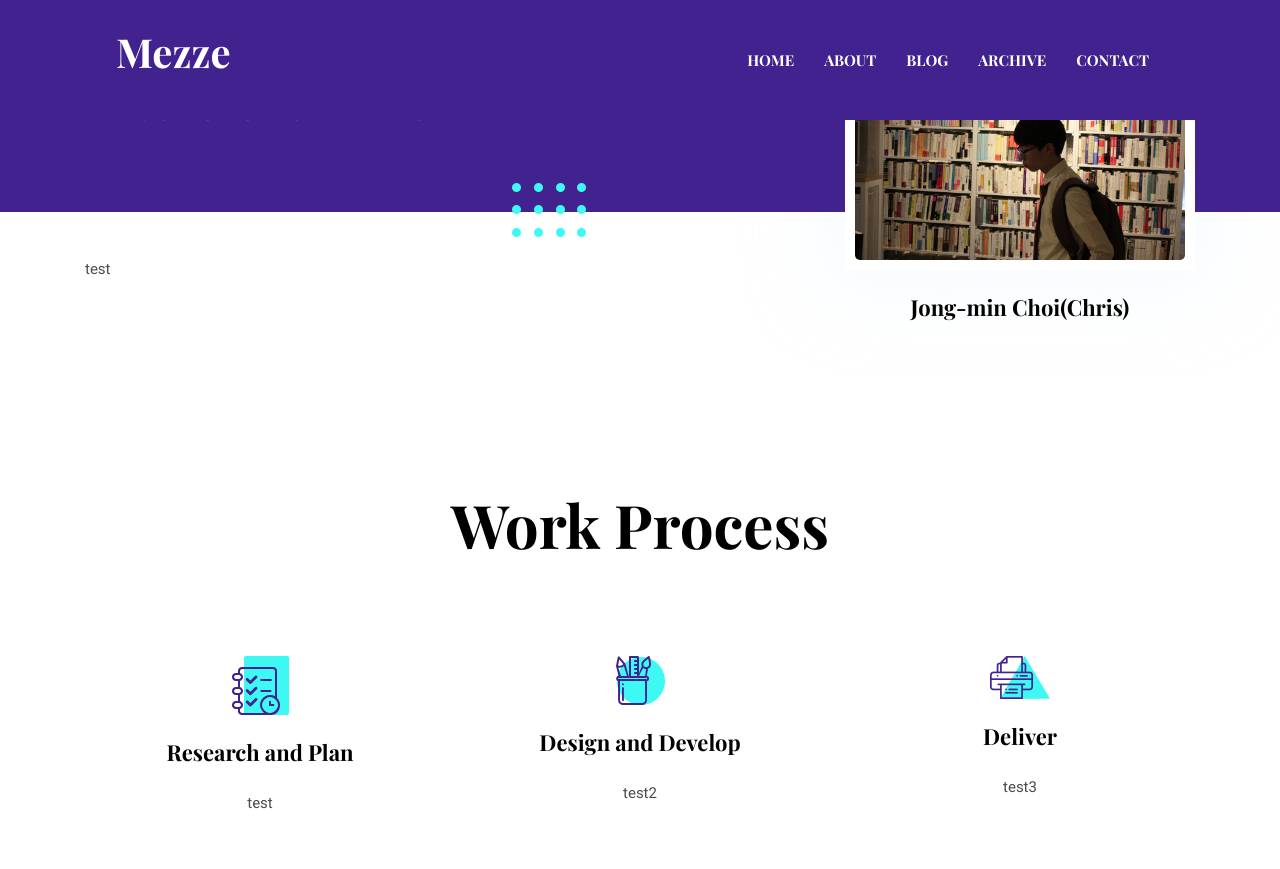
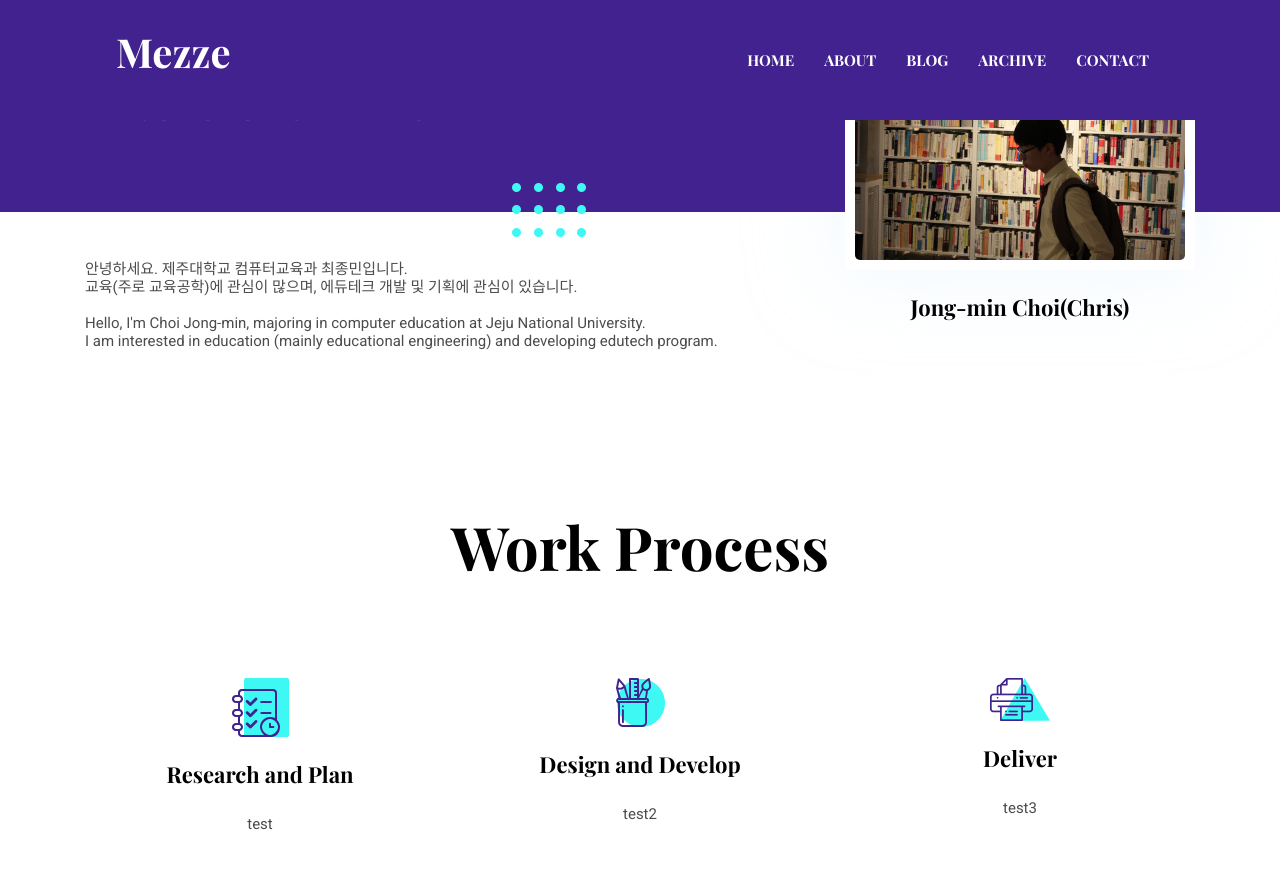
Before and after one commit to JEJUCE/JEJUCE.github.io, a Jekyll site: the page built from _pages/about.md, in a window 1280 px wide and 900 px high, scrolled down 312 px. Shown: the top 869 px of the window. Built offline with Jekyll 4.4.1, drawn with Linux system fonts in a browser that asks for light colours.

Commit message:
no message

```diff
--- a/_layouts/about.html
+++ b/_layouts/about.html
@@ -25,7 +25,7 @@ layout: default
   <div class="container">
     <div class="row">
       <div class="col-md-8">
-        {{ "test" }}
+        {{ "안녕하세요. 제주대학교 컴퓨터교육과 최종민입니다.<br>교육(주로 교육공학)에 관심이 많으며, 에듀테크 개발 및 기획에 관심이 있습니다.<br><br>Hello, I'm Choi Jong-min, majoring in computer education at Jeju National University.<br>I am interested in education (mainly educational engineering) and developing edutech program." }}
       </div>
       <div class="col-md-4 text-center drag-lg-top">
         <div class="shadow-down mb-4">
```
